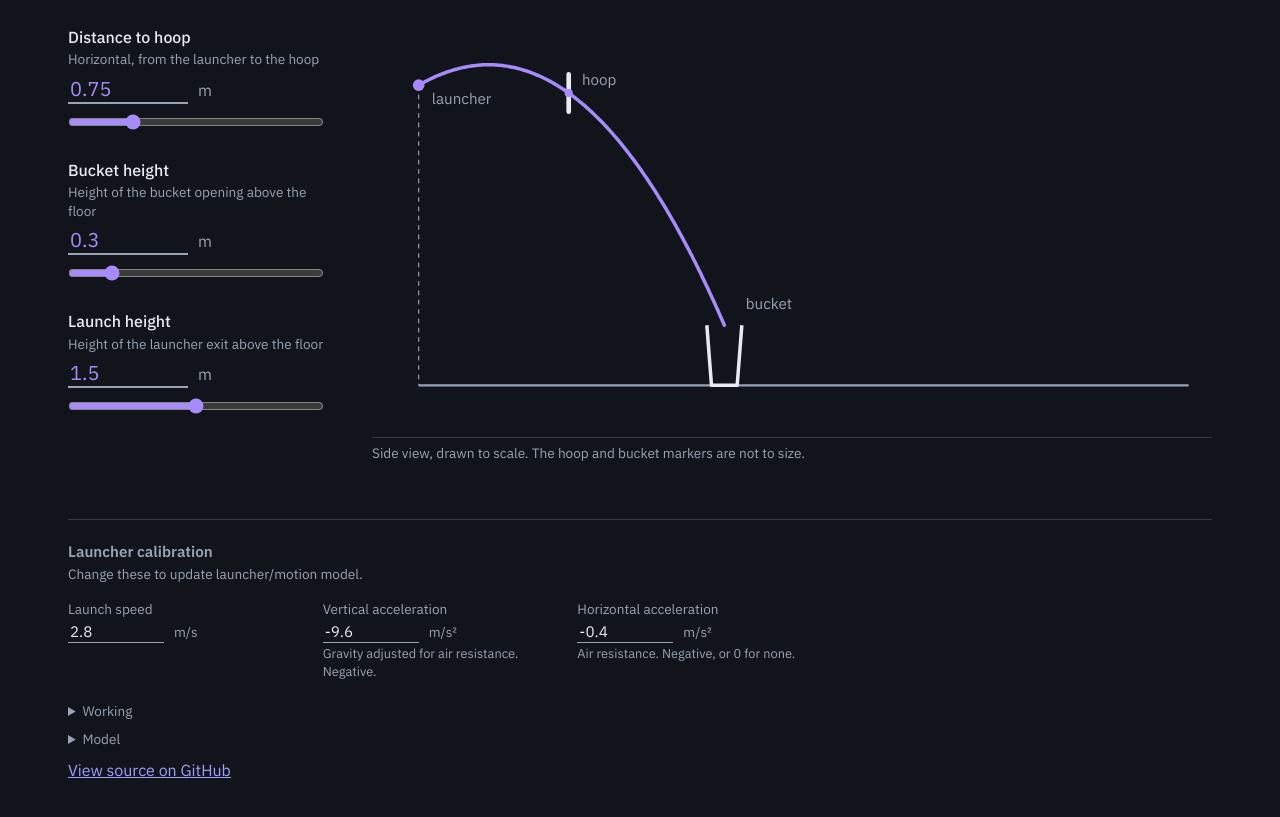
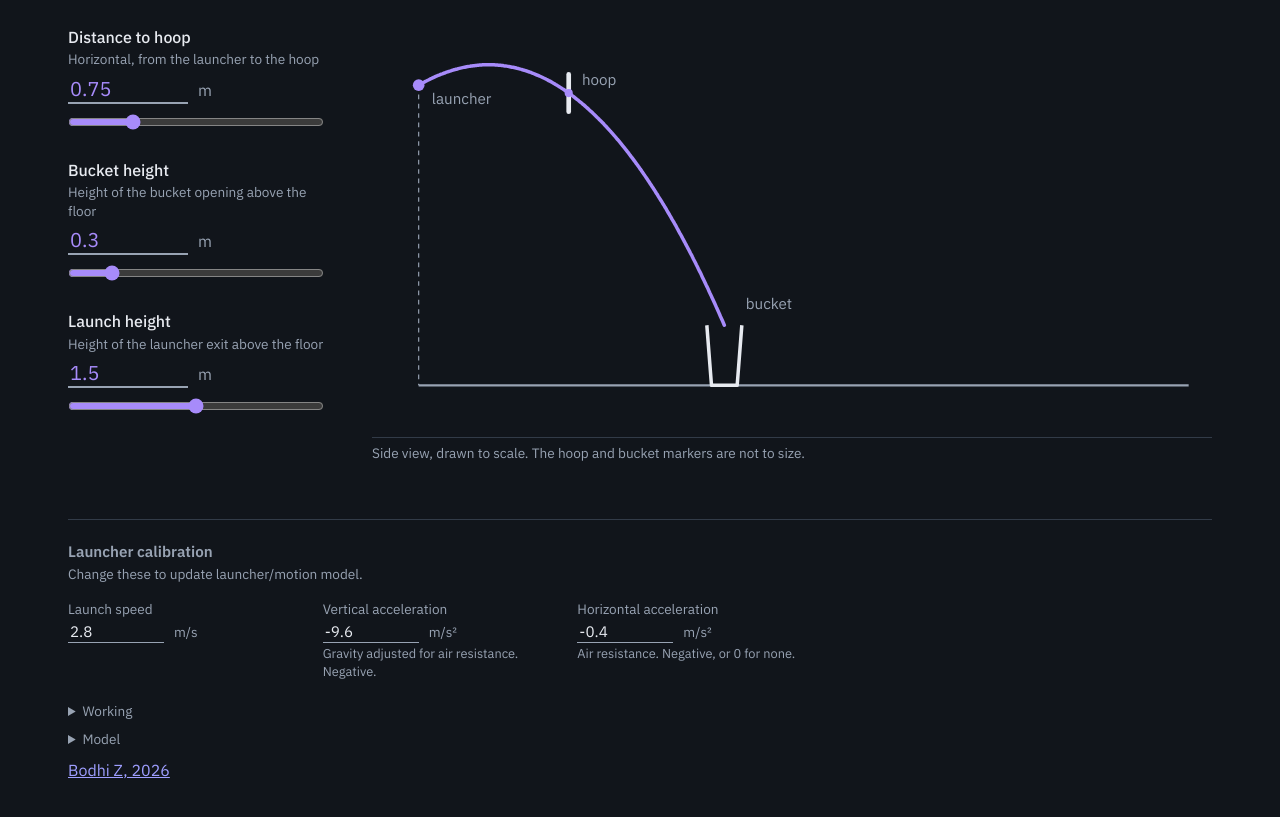
Before and after one commit to BZRocket/ProjectileCalculator, a plain HTML site: page index.html in a window 1280 px wide. Shown: the part 281-1098 px from the top of the page. Drawn offline with Linux system fonts and the light colour scheme.

Commit message:
Update footer link to project repository

```diff
--- a/index.html
+++ b/index.html
@@ -132,7 +132,7 @@
     </section>
 
     <footer class="site-footer">
-      <a href="https://github.com/YOUR-USERNAME/YOUR-REPO" target="_blank" rel="noopener">View source on GitHub</a>
+      <a href="https://github.com/BZRocket/ProjectileCalculator" target="_blank" rel="noopener">Bodhi Z, 2026</a>
     </footer>
   </div>
 
```
